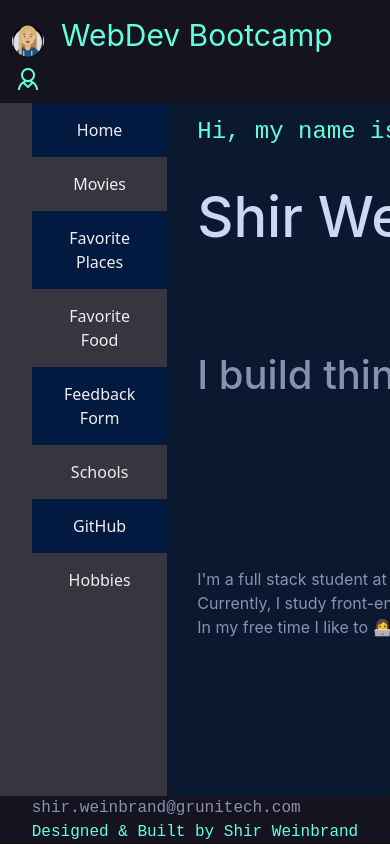
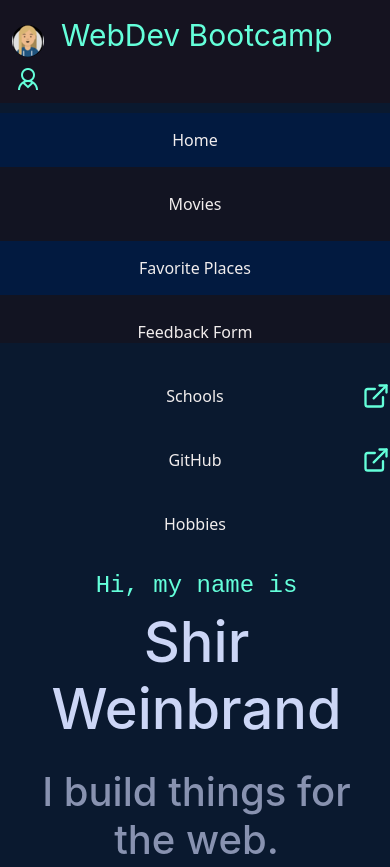
Before and after one commit to ShirWein/IntroToWebDev, a website: page index.html in a window 390 px wide. Shown: the top 867 px of the page. Before the commit the page ends 844 px from the top, so only its background shows below. Drawn offline with nearby package versions, Linux system fonts and the light colour scheme.

Commit message:
mobile respon

```diff
--- a/index.html
+++ b/index.html
@@ -3,7 +3,7 @@
 
 <head>
     <title>ShirWein_WebDev</title>
-    <meta name="viewport" content="width=device-width, initial-scale=1">
+    <meta name="viewport" content="width=device-width, height=device-height initial-scale=1">
     <meta charset="utf-8"/>
     <link href="https://cdn.jsdelivr.net/npm/bootstrap@5.2.2/dist/css/bootstrap.min.css" rel="stylesheet" integrity="sha384-Zenh87qX5JnK2Jl0vWa8Ck2rdkQ2Bzep5IDxbcnCeuOxjzrPF/et3URy9Bv1WTRi" crossorigin="anonymous">
     <link rel="icon" type="image/png" sizes="32x32" href="./favicon/favicon-32x32.png">
@@ -37,18 +37,15 @@
                         <a href="#favorite places">Favorite Places</a>
                     </li>
                     <li>
-                        <a href="#favorite food">Favorite Food</a>
+                        <a href="#feedbackForm">Feedback Form</a>
                     </li>
                     <li style="background-color:#021a40;">
-                        <a href="#feedbackForm">Feedback Form</a>
+                        <a href="./schools.html" target="_blank">Schools </a>
                     </li>
                     <li>
-                        <a href="./schools.html">Schools </a>
+                        <a href="https://github.com/ShirWein/IntroToWebDev/tree/assignment-2" target="_blank">GitHub </a>
                     </li>
                     <li style="background-color:#021a40;">
-                        <a href="#feedbackForm">GitHub </a>
-                    </li>
-                    <li>
                         <a href="./not_found_page.html">Hobbies</a>
                     </li>
                 </ul>
--- a/style.css
+++ b/style.css
@@ -2,10 +2,10 @@
     height: 100%;
 } */
 
-/* body.light {
+body.light {
     background-color: #ccd6f6;
     color:#0A192F;
-} */
+}
 
 
 *{
@@ -21,6 +21,13 @@ a {
     cursor: pointer;
     text-decoration: none;
     color: #8892b0;
+}
+
+li > a[target=_blank] {
+    background-image: url(./imgs/external-link.svg);
+    background-repeat: no-repeat;
+    background-position: right;
+    padding-right: 1.5px;
 }
 
 h1 {
@@ -119,9 +126,14 @@ aside {
     background:#151320da;
 }
 
+.sidebar {
+    padding: 0;
+}
+
 .sidebar ul {
-    /* position: fixed;
-    margin-top: 72px; */
+
+    padding: 0;
+
 }
 
 .sidebar ul li a{
@@ -134,7 +146,7 @@ aside {
 
 aside ul li a:hover{
     color: #0c7db1;
-    background:white;
+    background:lightgrey;
     border-right: 2px solid rgb(5, 68, 104);
 }
 
@@ -393,52 +405,52 @@ footer {
     border-radius: 50%!important;
 }
 
-/* .menu ul {
-    display: flex;
-    flex-direction: row;
-    float: right;
-}
+/* MOBILE */
+@media only screen and (max-width: 700px) {
 
-.menu ul li {
-    display: inline-block;
-    color: whitesmoke;
-    list-style: none;
+    body {
+        background-color: #0A192F;
+    }
+    .sidebar ul {
+        width: 100%;
+        height: 230px;
+        top: 62px;
+        right: 0;
+        z-index: 2;
+        padding-left: 0rem
+    }
 
-}
+    .sidebar ul li {
+        display: block;
+        margin-top: 10px;
+        margin-bottom: 10px;
+    }
 
-.menu ul li a{
-    color: whitesmoke;
-    text-decoration: none;
-    font-weight: bold;
-    font-family:fantasy;
-    padding: 7px 13px;
+    .sidebar ul li a {
+        display: block;
+    }
 
+    .layout {
+        display:block;
+        width: 100%;
+        height: 100%;
+    }
 
-}
+    .main-content {
+        display: block;
+        margin-left: 18px;
+        margin-top: 213px;
+        margin-right: 15px;
+        text-align: center;}
 
-.menu p {
-    margin: 150px;
+    .user-info, .buttons {
+        display: block;
+    }
 
-}
-
-.main_section p{
-    color: whitesmoke;
-    padding: 150px 0;
-    margin-left: 50px;
-    margin-right: 0;
-}
-
-.hire_btn{
-    background-color: rgba(228, 46, 46, 0.871);
-color: whitesmoke;
-text-decoration: none;
-border-radius: 9px;
-border: 22px;
-padding: 13px;
-margin-left: 50px;
-margin-top: 0px;
-font-family: inherit;
-display: inline-block;
-width: 119px;
-text-align: center;
-} */
+    a {
+        text-align: center;
+        cursor: pointer;
+        text-decoration: none;
+        color: #8892b0;
+    }
+  }
```
Also changed, not shown: results.html (+6 -2 lines), imgs/external-link.svg (added).
